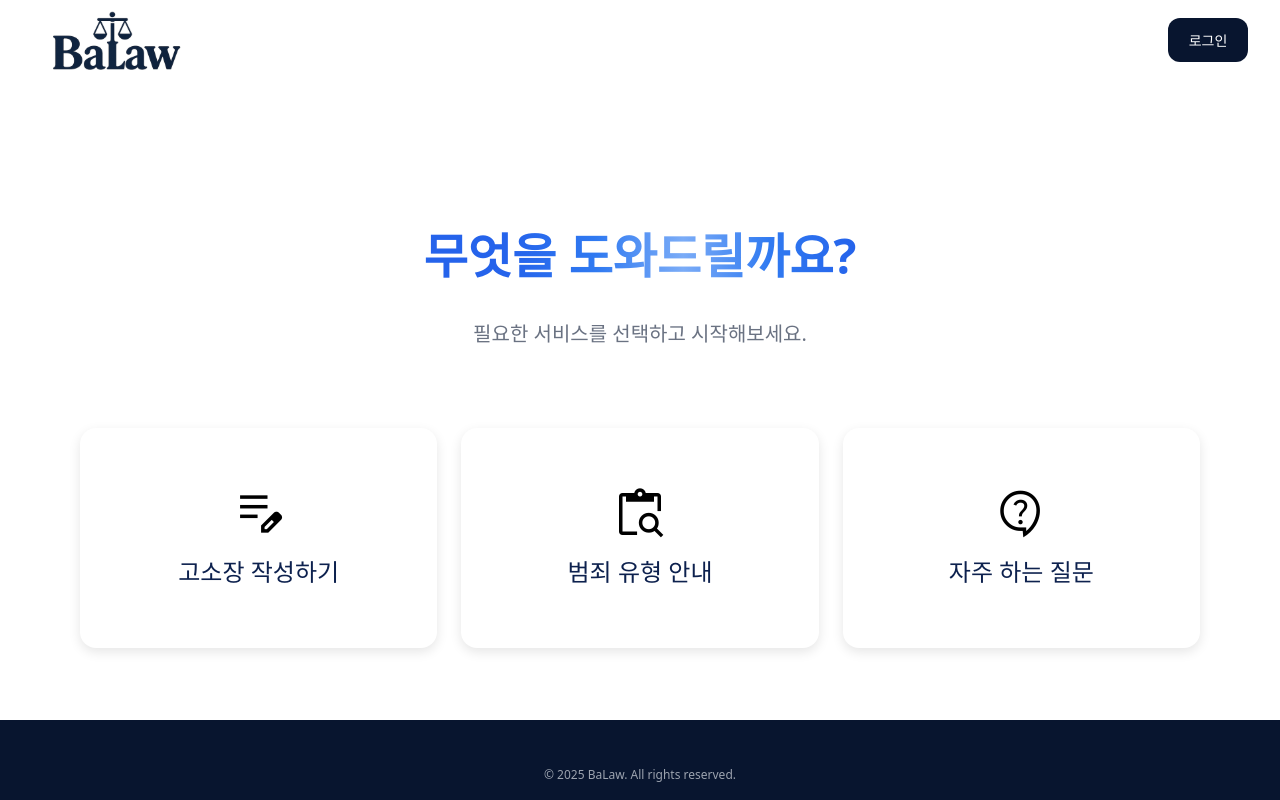
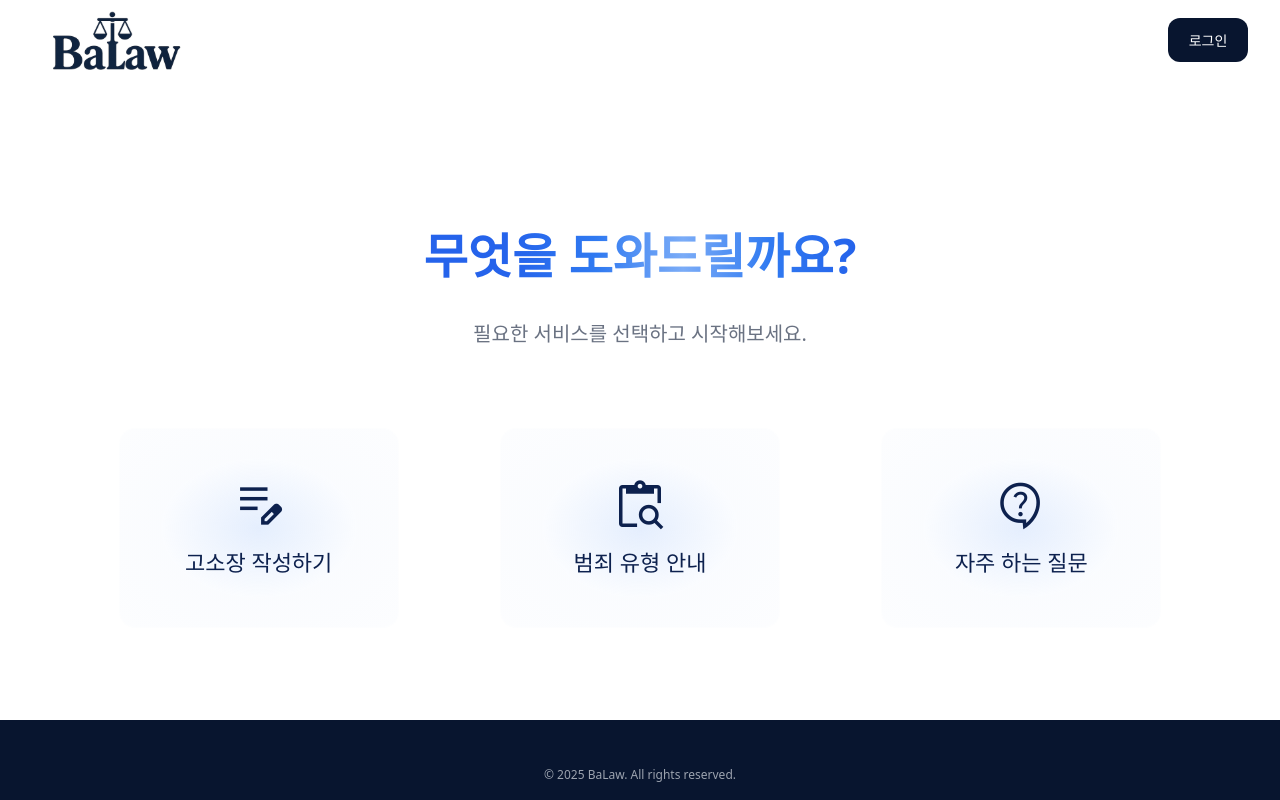
Before and after one commit to capston-design-baro/Baro-Front, a React (Vite) app: page / in a window 1280 px wide. Built offline with nearby package versions, Linux system fonts and the light colour scheme; no server answers; a web font is replaced by a local one.

Commit message:
♻️ Refactor: 디자인 토큰 적용 및 카드 디자인 변경

```diff
--- a/src/components/ServiceCard.tsx
+++ b/src/components/ServiceCard.tsx
@@ -17,27 +17,34 @@ const ServiceCard: React.FC<Props> = ({ service, onClick }) => (
     className={[
       // layout
       'group inline-flex items-center justify-center',
-      'h-30 w-full max-w-90 sm:h-50 md:h-55',
-      'rounded-400 bg-neutral-0',
+      'h-30 w-full max-w-70 sm:h-40 md:h-50',
+      'rounded-400',
 
-      // shadow & transition
-      'shadow-[0_4px_12px_rgba(0,0,0,0.1)]',
-      'transition-all duration-300',
+      // ghost base
+      'from-primary-100/30 via-primary-50/10 to-primary-0/10 bg-radial',
+      'shadow-[inset_0_1px_2px_rgba(255,255,255,0.1)]',
+      'border border-white/50',
+      'backdrop-blur-md',
+      'text-primary-700',
+
+      // transition
+      'transition-all duration-300 ease-out',
 
       // hover
-      'hover:bg-primary-0/[0.2]',
-      'hover:shadow-[0_4px_12px_rgba(37,99,235,0.1)]',
+      'hover:ring-primary-100/30 hover:ring-2 hover:ring-offset-0',
+      'hover:border-white/40',
 
       // focus
-      'focus-visible:ring-primary-200/40 focus-visible:ring-2 focus-visible:outline-none',
+      'focus-visible:ring-primary-100/30 focus-visible:ring-2 focus-visible:outline-none',
     ].join(' ')}
   >
-    <div className="flex flex-col items-center gap-3 text-center">
+    <div className="flex flex-col items-center gap-2 text-center sm:gap-3">
       {/* 아이콘 */}
       <span
         className={[
           'material-symbols-outlined',
-          '!text-[56px] sm:text-[80px] md:text-[100px] lg:text-[120px]',
+          '!text-[56px] sm:text-[56px] md:text-[100px] lg:text-[120px]',
+          'text-primary-800',
           'group-hover:text-primary-400 transition-colors',
         ].join(' ')}
         aria-hidden
@@ -49,7 +56,7 @@ const ServiceCard: React.FC<Props> = ({ service, onClick }) => (
       <h3
         className={[
           // 텍스트 32px, medium, 중앙, 기본색
-          'md:text-heading-2 sm:text-heading-3',
+          'text-body-2-regular xl:text-heading-3 md:text-heading-4 sm:text-body-2-regular',
           'text-primary-800',
           // hover 시 텍스트 색
           'group-hover:text-primary-400 transition-colors duration-300',
```
